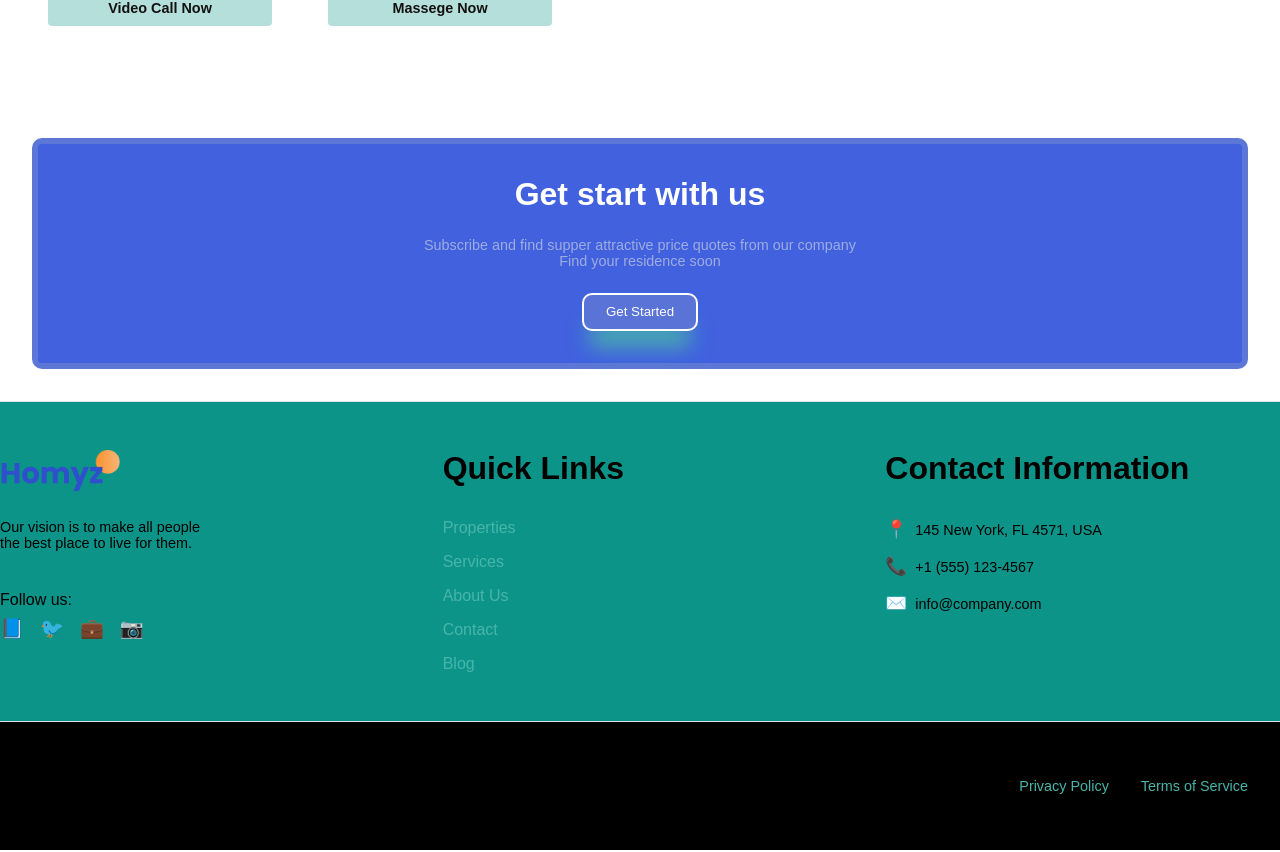
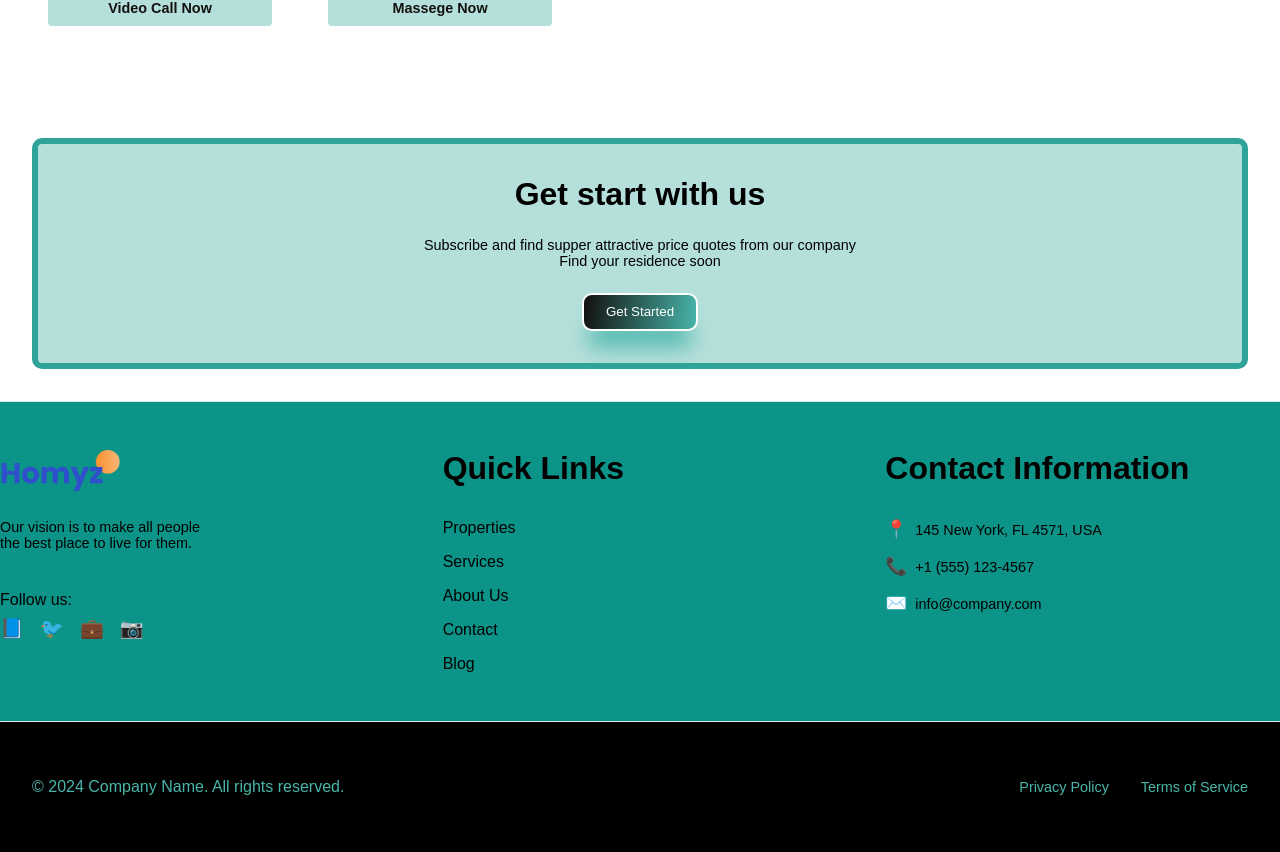
Before and after one commit to wgkgayani/ReactJS_Project, a React (Vite) app: page / in a window 1280 px wide. Shown: the part 3359-4211 px from the top of the page. Built offline with nearby package versions, Linux system fonts and the light colour scheme.

Commit message:
Updated footer

```diff
--- a/src/components/Footer/Footer.css
+++ b/src/components/Footer/Footer.css
@@ -50,14 +50,14 @@
 }
 
 .f-menu a {
-    color: var(--secondary);
+  color: black;
   text-decoration: none;
   transition: color 0.3s ease;
   font-weight: 500;
 }
 
 .f-menu a:hover {
-    color: var(--primary);
+  color: white;
 }
 
 .contact-info {
@@ -98,6 +98,9 @@
   text-decoration: none;
   font-size: 0.9rem;
   transition: color 0.3s ease;
+}
+.secondaryText1 {
+  color: var(--secondary);
 }
 
 .f-bottom-links a:hover {
--- a/src/components/Footer/Footer.jsx
+++ b/src/components/Footer/Footer.jsx
@@ -1,32 +1,39 @@
-import React from 'react';
-import './Footer.css'
+import React from "react";
+import "./Footer.css";
 const Footer = () => {
   return (
-        <section className='f-wrapper'>
-            <div className='paddings innerWidth f-container'>
-
+    <section className="f-wrapper">
+      <div className="paddings innerWidth f-container">
         {/* Company Info Section */}
-                <div className='flexColStart f-left'>
+        <div className="flexColStart f-left">
           <img src="./logo2.png" alt="Company Logo" width={120} />
-                    <span className='secondaryText'>
+          <span className="secondaryText">
             Our vision is to make all people <br />
             the best place to live for them.
           </span>
-                    <div className='f-social'>
+          <div className="f-social">
             <span>Follow us:</span>
-                        <div className='social-links'>
-                            <a href="#" aria-label="Facebook">📘</a>
-                            <a href="#" aria-label="Twitter">🐦</a>
-                            <a href="#" aria-label="LinkedIn">💼</a>
-                            <a href="#" aria-label="Instagram">📷</a>
+            <div className="social-links">
+              <a href="#" aria-label="Facebook">
+                📘
+              </a>
+              <a href="#" aria-label="Twitter">
+                🐦
+              </a>
+              <a href="#" aria-label="LinkedIn">
+                💼
+              </a>
+              <a href="#" aria-label="Instagram">
+                📷
+              </a>
             </div>
           </div>
         </div>
 
         {/* Quick Links Section */}
-                <div className='flexColStart f-center'>
-                    <span className='primaryText'>Quick Links</span>
-                    <div className='flexColStart f-menu'>
+        <div className="flexColStart f-center">
+          <span className="primaryText">Quick Links</span>
+          <div className="flexColStart f-menu">
             <a href="#properties">Properties</a>
             <a href="#services">Services</a>
             <a href="#about">About Us</a>
@@ -36,34 +43,33 @@ const Footer = () => {
         </div>
 
         {/* Contact Information Section */}
-                <div className='flexColStart f-right'>
-                    <span className='primaryText'>Contact Information</span>
-                    <div className='contact-info'>
-                        <div className='contact-item'>
-                            <span className='contact-icon'>📍</span>
-                            <span className='secondaryText'>145 New York, FL 4571, USA</span>
+        <div className="flexColStart f-right">
+          <span className="primaryText">Contact Information</span>
+          <div className="contact-info">
+            <div className="contact-item">
+              <span className="contact-icon">📍</span>
+              <span className="secondaryText">145 New York, FL 4571, USA</span>
             </div>
-                        <div className='contact-item'>
-                            <span className='contact-icon'>📞</span>
-                            <span className='secondaryText'>+1 (555) 123-4567</span>
+            <div className="contact-item">
+              <span className="contact-icon">📞</span>
+              <span className="secondaryText">+1 (555) 123-4567</span>
             </div>
-                        <div className='contact-item'>
-                            <span className='contact-icon'>✉️</span>
-                            <span className='secondaryText'>info@company.com</span>
+            <div className="contact-item">
+              <span className="contact-icon">✉️</span>
+              <span className="secondaryText">info@company.com</span>
+            </div>
           </div>
         </div>
       </div>
 
-            </div>
-
       {/* Footer Bottom */}
-            <div className='f-bottom'>
-                <div className='paddings innerWidth'>
-                    <div className='flexCenter f-bottom-content'>
-                        <span className='secondaryText'>
+      <div className="f-bottom">
+        <div className="paddings innerWidth">
+          <div className="flexCenter f-bottom-content">
+            <span className="secondaryText1">
               © 2024 Company Name. All rights reserved.
             </span>
-                        <div className='f-bottom-links'>
+            <div className="f-bottom-links">
               <a href="#privacy">Privacy Policy</a>
               <a href="#terms">Terms of Service</a>
             </div>
--- a/src/components/GetStarted/GetStarted.css
+++ b/src/components/GetStarted/GetStarted.css
@@ -1,20 +1,20 @@
 .inner-container {
   gap: 1.5rem;
-  background: #4161df;
+  background: rgba(13, 148, 136, 0.3) 217.91%;
   padding: 2rem;
   border-radius: 10px;
-  border: 6px solid #5d77d6;
+  border: 6px solid rgba(13, 148, 136, 0.8);
   text-align: center;
 }
 .inner-container .primaryText {
-  color: white;
+  color: black;
   font-weight: 600;
 }
 .inner-container .secondaryText {
-  color: rgba(225, 225, 225, 0.587);
+  color: black;
 }
 .inner-container .button {
-  background: #5a73d7;
+  background: linear-gradient(97.05deg, #131110 0.76%, #48b5aa 100%);
   border: 2px solid white;
   box-shadow: var(--shadow);
   border-radius: 10px;
--- a/src/components/Value/Value.jsx
+++ b/src/components/Value/Value.jsx
@@ -19,7 +19,7 @@ const Value = () => {
         <span className="orangeText">Our Value</span>
 
         <span className="primaryText">Value We Give to You</span>
-        <br />
+
         <span className="seconderyText">
           We are committed to providing you with the best car buying and selling
           experience.
```
Lines whose indentation alone changed are shown as unchanged.
